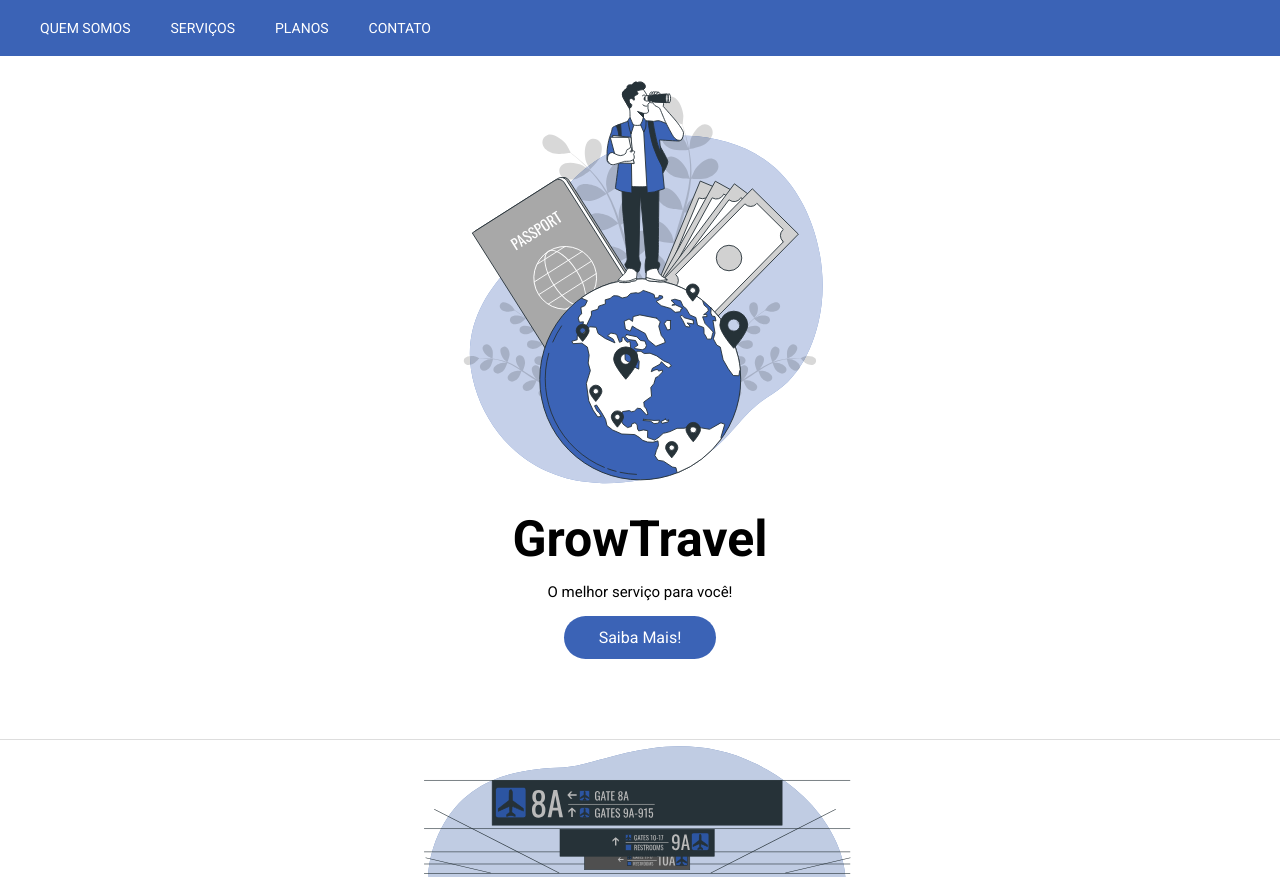
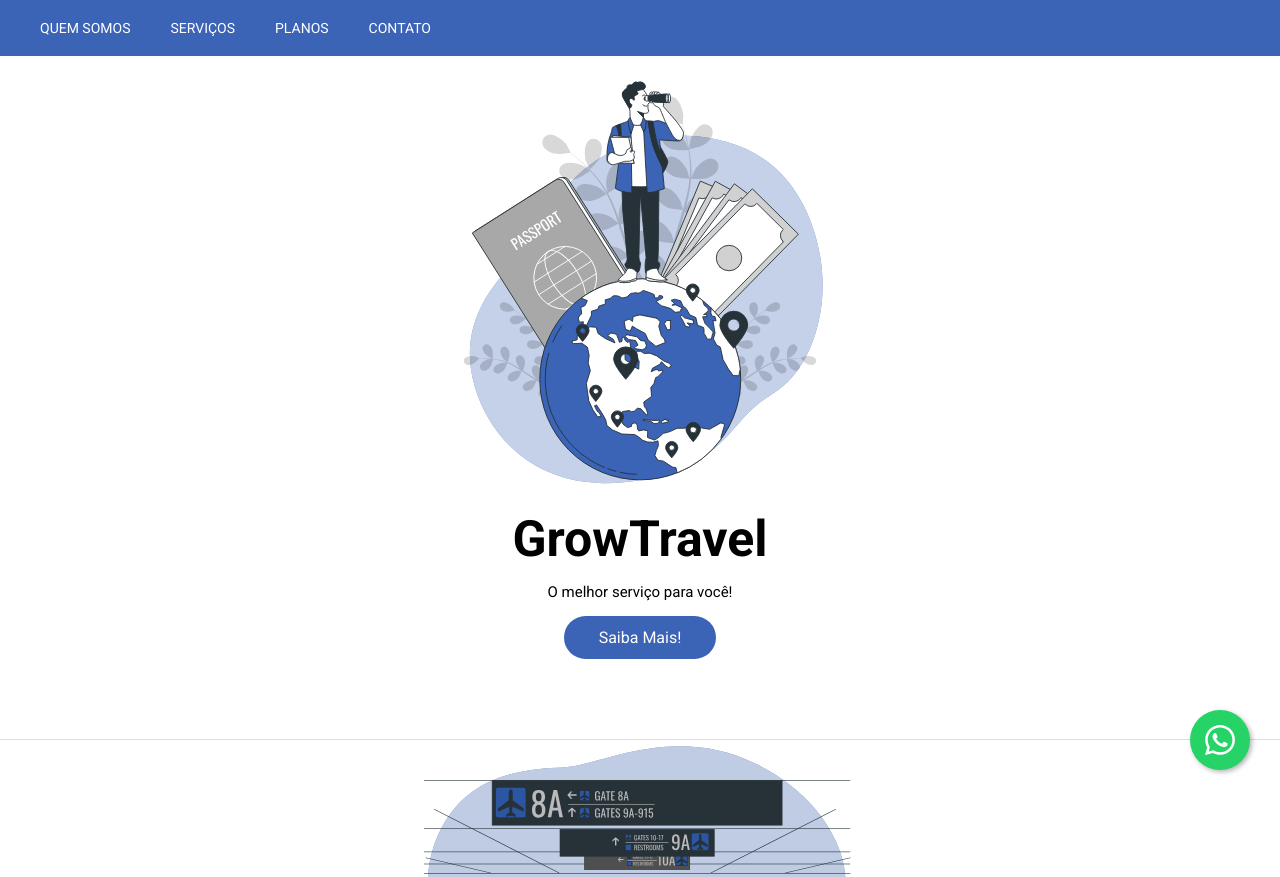
Before and after one commit to brulindner/Growdev, a plain HTML site: page Estilização Links, Listas e Tabelas/base-growtravel-2/index.html in a window 1280 px wide. Shown: the top 877 px of the page. Drawn offline with Linux system fonts and the light colour scheme.

Commit message:
Ex. Position e pseudo-classes

```diff
--- a/Estilização Links, Listas e Tabelas/base-growtravel-2/index.html
+++ b/Estilização Links, Listas e Tabelas/base-growtravel-2/index.html
@@ -94,9 +94,14 @@
         </section>
     </main>
 
+    <a href="https://wa.me/5547997408607" class="btn-whatsapp" target="_blank">
+  <svg xmlns="http://www.w3.org/2000/svg" width="30" height="30" viewBox="0 0 24 24" fill="white">
+    <path d="M.057 24l1.687-6.163c-1.041-1.804-1.588-3.849-1.587-5.946.003-6.556 5.338-11.891 11.893-11.891 3.181.001 6.167 1.24 8.413 3.488 2.245 2.248 3.481 5.236 3.48 8.414-.003 6.557-5.338 11.892-11.893 11.892-1.99-.001-3.951-.5-5.688-1.448l-6.305 1.654zm6.597-3.807c1.676.995 3.276 1.591 5.392 1.592 5.448 0 9.886-4.434 9.889-9.885.002-5.462-4.415-9.89-9.881-9.892-5.452 0-9.887 4.434-9.889 9.884-.001 2.225.651 3.891 1.746 5.634l-.999 3.648 3.742-.981zm11.387-5.464c-.074-.124-.272-.198-.57-.347-.297-.149-1.758-.868-2.031-.967-.272-.099-.47-.149-.669.149-.198.297-.768.967-.941 1.165-.173.198-.347.223-.644.074-.297-.149-1.255-.462-2.39-1.475-.883-.788-1.48-1.761-1.653-2.059-.173-.297-.018-.458.13-.606.134-.133.297-.347.446-.521.151-.172.2-.296.3-.495.099-.198.05-.372-.025-.521-.075-.148-.669-1.611-.916-2.206-.242-.579-.487-.501-.669-.51l-.57-.01c-.198 0-.52.074-.792.372-.272.297-1.04 1.016-1.04 2.479 0 1.462 1.065 2.875 1.213 3.074.149.198 2.095 3.2 5.076 4.487.709.306 1.263.489 1.694.626.712.226 1.36.194 1.872.118.571-.085 1.758-.719 2.006-1.413.248-.695.248-1.29.173-1.414z"/>
+  </svg>
+</a>
 
     <footer id="rodape">
-        <p>&copy; Copyright 2024.</p>
+        <p>&copy; Copyright 2025</p>
     </footer>
 </body>
 </html>
--- a/Estilização Links, Listas e Tabelas/base-growtravel-2/style.css
+++ b/Estilização Links, Listas e Tabelas/base-growtravel-2/style.css
@@ -30,6 +30,7 @@
 
 header a:hover {
     text-decoration: underline;
+    color: #bababa;
 }
 
 .img{
@@ -57,11 +58,13 @@
     border: none;
     border-radius: 30px;
     font-size: 16px;
-    cursor: pointer;
 }
 
 #saibaMais button:hover{
     background-color: #2f4f95;
+    font-weight: bold;
+    cursor: pointer;
+
 }
 
 #quemSomos{
@@ -109,6 +112,29 @@
     font-weight: 900;
 }
 
+.btn-whatsapp {
+    position: fixed;
+    bottom: 30px;
+    right: 30px;
+
+    background-color: #25d366;
+    color: #FFF;
+    width: 60px;
+    height: 60px;
+    border-radius: 50%;
+    box-shadow: 2px 2px 5px rgba(0, 0, 0, 0.3);
+
+
+    display: flex;
+    align-items: center;
+    justify-content: center;
+
+}
+
+.btn-whatsapp:hover {
+    background-color: #20b85a;
+}
+
 
 #rodape{
     text-align: center;
```
